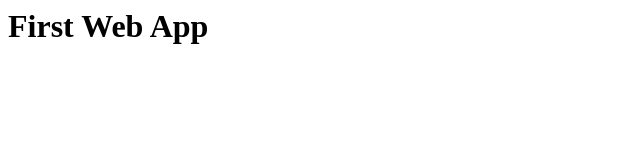
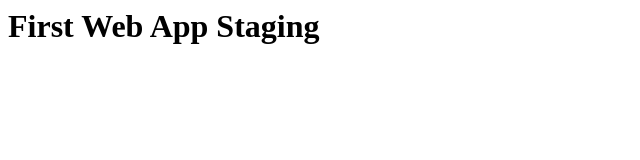
Before and after one commit to cspatade1989/wiproDemo2, a plain HTML site: page index.html in a window 1280 px wide. Shown: the whole page, without its empty margins (0-640 px from the left). Drawn offline with Linux system fonts and the light colour scheme.

Commit message:
Update index.html

```diff
--- a/index.html
+++ b/index.html
@@ -4,7 +4,7 @@
 </head>
 
 <body>
-	<h1> First Web App </h1>
+	<h1> First Web App Staging</h1>
 </body>
 
 
```
